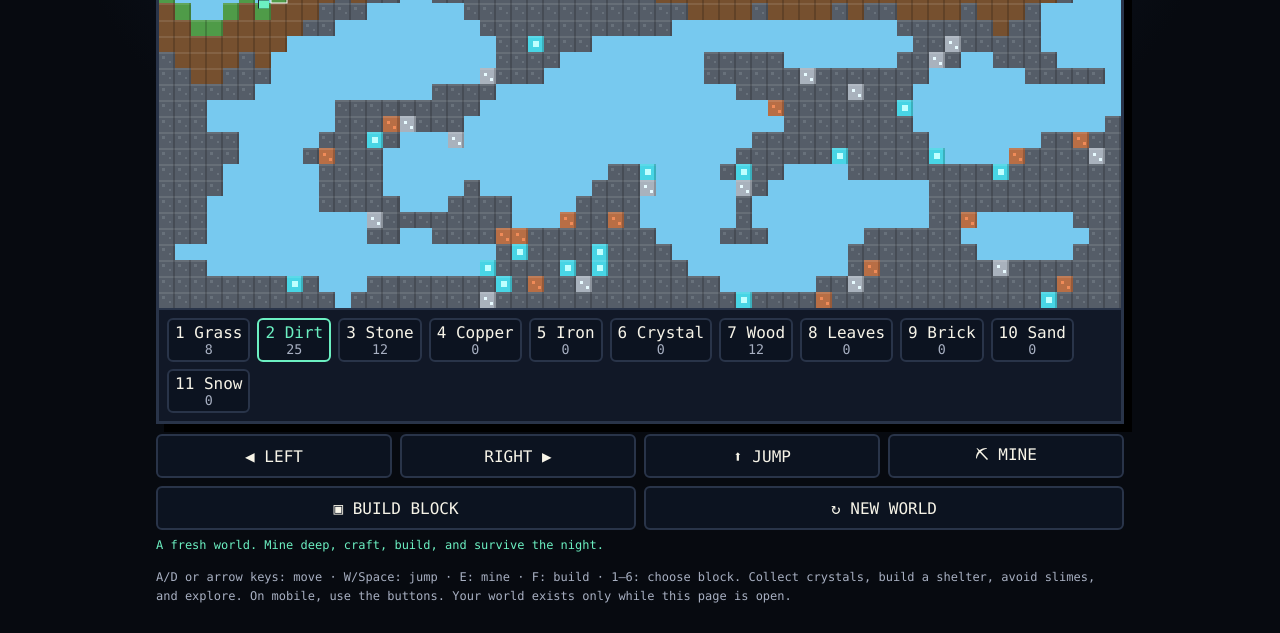
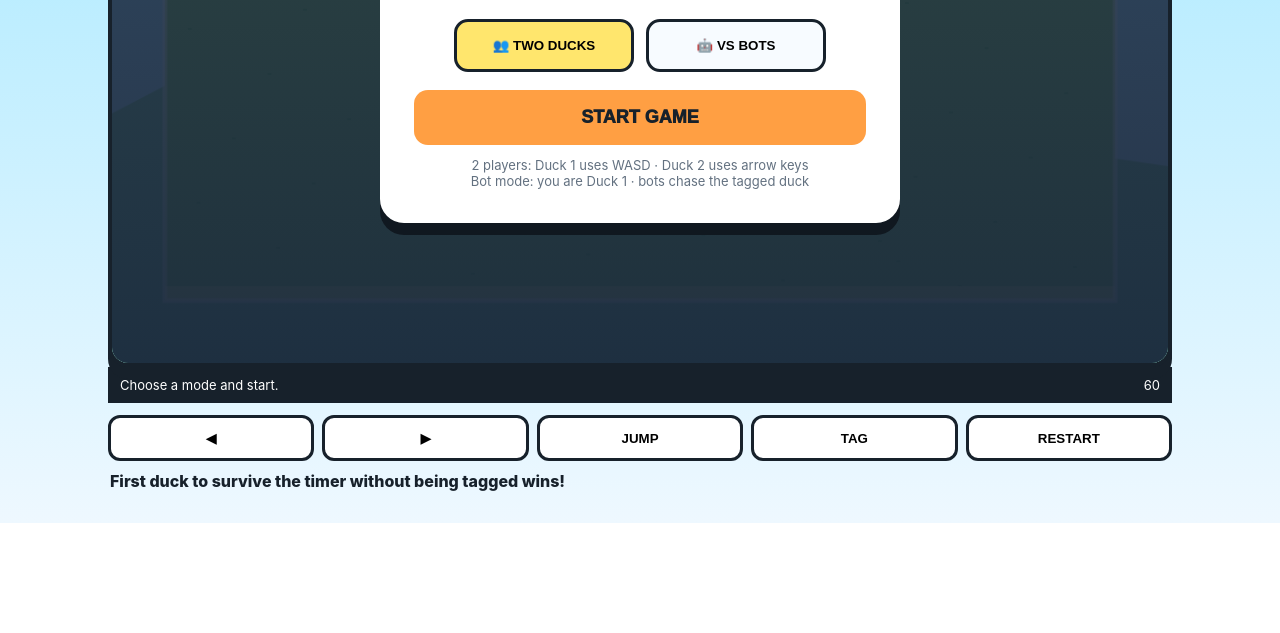
Before and after one commit to dammy403/dammy-pixel-portfolio, a plain HTML site: page game.html in a window 1280 px wide. Shown: the part 317-950 px from the top of the page. After the commit the page ends 840 px from the top, so only its background shows below. Drawn offline with Linux system fonts and the light colour scheme.

Commit message:
Transform Pixel Realms into Duck Tag game

```diff
--- a/game.html
+++ b/game.html
@@ -3,67 +3,112 @@
 <head>
 <meta charset="utf-8">
 <meta name="viewport" content="width=device-width,initial-scale=1">
-<title>PIXEL REALMS — DAMMY.EXE</title>
+<title>DUCK TAG — DAMMY.EXE</title>
 <style>
-:root{--bg:#070a10;--panel:#111827;--ink:#f7f4e8;--muted:#a8b0c2;--line:#293449;--accent:#6cf0c2;--pink:#ff79c6}
-*{box-sizing:border-box}body{margin:0;background:radial-gradient(circle at 50% 0,#1a2942,#070a10 55%);color:var(--ink);font-family:ui-monospace,SFMono-Regular,Menlo,monospace}
-.wrap{width:min(100%,1000px);margin:auto;padding:16px}.head{display:flex;justify-content:space-between;gap:12px;align-items:center;margin-bottom:10px}.title{font-weight:900;letter-spacing:2px}.stats{color:var(--muted);font-size:12px}
-.game{border:3px solid var(--line);background:#101820;box-shadow:8px 8px 0 #000;overflow:hidden}.screen{display:block;width:100%;height:auto;image-rendering:pixelated;background:#79c8ef;touch-action:none}
-.bar{display:flex;flex-wrap:wrap;gap:7px;padding:8px;background:var(--panel);border-top:2px solid var(--line)}button{font:inherit;color:var(--ink);background:#0c1320;border:2px solid var(--line);min-height:44px;border-radius:6px;cursor:pointer}button:hover{border-color:var(--accent)}button.active{border-color:var(--accent);color:var(--accent)}.slot{min-width:72px}.slot small{display:block;color:var(--muted)}
-.controls{display:grid;grid-template-columns:repeat(4,1fr);gap:8px;margin-top:10px}.wide{grid-column:span 2}.help{color:var(--muted);font-size:12px;line-height:1.6;margin:10px 0}.msg{min-height:20px;color:var(--accent);font-size:12px;margin:8px 0}
-@media(max-width:600px){.controls{grid-template-columns:repeat(2,1fr)}.wide{grid-column:span 1}.wrap{padding:10px}.stats{font-size:10px}}
+*{box-sizing:border-box}body{margin:0;background:linear-gradient(#9ee7ff,#eef8ff);font-family:Inter,system-ui,sans-serif;color:#17212b}
+.wrap{width:min(1100px,100%);margin:auto;padding:18px}.brand{font-weight:900;letter-spacing:3px;font-size:20px;margin-bottom:10px}
+.game{position:relative;border:4px solid #17212b;border-radius:20px;overflow:hidden;box-shadow:0 12px 0 #17212b;background:#8fdcff}
+canvas{display:block;width:100%;height:auto;image-rendering:auto}
+.menu{position:absolute;inset:0;display:flex;align-items:center;justify-content:center;background:linear-gradient(#16243acc,#16243aee);z-index:5}
+.card{width:min(520px,90%);padding:30px;border:4px solid #fff;border-radius:24px;background:#fff;box-shadow:0 12px 0 #101820;text-align:center}
+.logo{font-size:48px;font-weight:1000;letter-spacing:2px;margin:0 0 5px}.sub{color:#637180;margin:0 0 22px}
+.row{display:flex;gap:12px;justify-content:center;flex-wrap:wrap}.mode{padding:16px 22px;border:3px solid #17212b;border-radius:14px;background:#f7fbff;font-weight:900;cursor:pointer;min-width:180px}.mode:hover,.mode.active{background:#ffe66d}.start{margin-top:18px;width:100%;padding:17px;border:0;border-radius:14px;background:#ff9f43;color:#17212b;font-size:18px;font-weight:1000;cursor:pointer}
+.help{margin-top:12px;color:#637180;font-size:13px}.hud{display:flex;justify-content:space-between;gap:10px;flex-wrap:wrap;padding:10px 12px;background:#17212b;color:#fff;font-size:13px}.controls{display:flex;gap:8px;flex-wrap:wrap;margin-top:12px}.controls button{flex:1;min-width:110px;min-height:46px;border:3px solid #17212b;border-radius:12px;background:#fff;font-weight:900}.msg{min-height:24px;font-weight:800;margin:10px 2px}
+@media(max-width:600px){.logo{font-size:34px}.card{padding:20px}.mode{min-width:145px}}
 </style>
 </head>
 <body>
 <div class="wrap">
-<div class="head"><div class="title">PIXEL REALMS // DAMMY.EXE</div><div id="stats" class="stats"></div></div>
-<div class="game"><canvas id="screen" class="screen" width="960" height="576" aria-label="Pixel Realms game world"></canvas><div id="bar" class="bar"></div></div>
+<div class="brand">DAMMY.EXE // DUCK TAG</div>
+<div class="game">
+<canvas id="screen" width="1100" height="650"></canvas>
+<div id="menu" class="menu">
+ <div class="card">
+  <div class="logo">🦆 DUCK TAG</div>
+  <p class="sub">Run. Dodge. TAG the other ducks.</p>
+  <div class="row">
+   <button class="mode active" id="two">👥 TWO DUCKS</button>
+   <button class="mode" id="bots">🤖 VS BOTS</button>
+  </div>
+  <button class="start" id="start">START GAME</button>
+  <div class="help">2 players: Duck 1 uses WASD · Duck 2 uses arrow keys<br>Bot mode: you are Duck 1 · bots chase the tagged duck</div>
+ </div>
+</div>
+</div>
+<div class="hud"><span id="status">Choose a mode and start.</span><span id="timer">60</span></div>
 <div class="controls">
-<button id="left">◀ LEFT</button><button id="right">RIGHT ▶</button><button id="jump">⬆ JUMP</button><button id="action">⛏ MINE</button>
-<button id="build" class="wide">▣ BUILD BLOCK</button><button id="new" class="wide">↻ NEW WORLD</button>
+<button id="left">◀</button><button id="right">▶</button><button id="jump">JUMP</button><button id="tag">TAG</button><button id="restart">RESTART</button>
 </div>
-<div id="msg" class="msg" aria-live="polite"></div>
-<div class="help">A/D or arrow keys: move · W/Space: jump · E: mine · F: build · 1–6: choose block. Collect crystals, build a shelter, avoid slimes, and explore. On mobile, use the buttons. Your world exists only while this page is open.</div>
+<div id="msg" class="msg">First duck to survive the timer without being tagged wins!</div>
 </div>
 <script>
-(()=>{const c=document.getElementById('screen'),ctx=c.getContext('2d'),stats=document.getElementById('stats'),bar=document.getElementById('bar'),msg=document.getElementById('msg');
-const T=16,CW=90,CH=38,W=CW*T,H=CH*T;let map,fg,decor,slimes,particles,keys={},cam=0,sel=2,day=1,t=0,score=0,hp=100,maxhp=100,inv,player,paused=false;
-const B={1:['Grass','#4f9b48'],2:['Dirt','#76502f'],3:['Stone','#555d68'],4:['Copper','#b86e45'],5:['Iron','#a9b2bd'],6:['Crystal','#48d5e5'],7:['Wood','#85522d'],8:['Leaves','#3f8148'],9:['Brick','#a34e5f'],10:['Sand','#c9b26b'],11:['Snow','#d9eef1']};
+(()=>{const c=document.getElementById('screen'),x=c.getContext('2d'),menu=document.getElementById('menu'),status=document.getElementById('status'),timerEl=document.getElementById('timer'),msg=document.getElementById('msg');
+const W=1100,H=650,G=0.55;let mode='two',running=false,last=0,timeLeft=60,tagged=0,shake=0,particles=[],keys={},mobile={};let ducks=[];
+const arena={left:55,right:1045,top:80,bottom:585};
 function say(s){msg.textContent=s}
-function terrain(){map=Array.from({length:CH},()=>Array(CW).fill(0));fg=Array.from({length:CH},()=>Array(CW).fill(0));decor=Array.from({length:CH},()=>Array(CW).fill(0));
- let h=15;for(let x=0;x<CW;x++){h+=Math.floor(Math.random()*3)-1;h=Math.max(10,Math.min(19,h));let biome=x<28?0:x<60?1:2;for(let y=h;y<CH;y++){let b=y===h?(biome===2?10:1):(y<h+4?2:3);map[y][x]=b;if(y>h+4&&Math.random()<.055)map[y][x]=Math.random()<.45?4:5;if(y>h+7&&Math.random()<.018)map[y][x]=6}}
- for(let x=3;x<CW-3;x++){let ground=map.findIndex((r,y)=>y>5&&r[x]);if(ground>0&&Math.random()<.08&&x>4){for(let k=1;k<5&&ground-k>1;k++)map[ground-k][x]=7;for(let dx=-2;dx<=2;dx++)for(let dy=1;dy<=3;dy++)if(Math.random()<.72&&ground-4+dy>=0)map[ground-4+dy][x+dx]=8}}
- // caves
- for(let i=0;i<34;i++){let cx=5+Math.random()*(CW-10),cy=18+Math.random()*15,rx=2+Math.random()*4,ry=1+Math.random()*3;for(let y=Math.floor(cy-ry);y<=cy+ry;y++)for(let x=Math.floor(cx-rx);x<=cx+rx;x++)if(((x-cx)/(rx))**2+((y-cy)/(ry))**2<1)map[y]?.[x]&&(map[y][x]=0)}
- player={x:6,y:7,vx:0,vy:0,on:false,dir:1};slimes=[];particles=[];for(let i=0;i<12;i++){let x=12+Math.random()*72;slimes.push({x,y:6,vx:0,vy:0,on:false,hp:3,hit:0})}inv={1:8,2:25,3:12,4:0,5:0,6:0,7:12,8:0,9:0,10:0,11:0};cam=0;hp=maxhp;score=0;day=1;t=0;sel=2;say('A fresh world. Mine deep, craft, build, and survive the night.');render()}
-function solid(x,y){return x<0||x>=CW||y>=CH||(y>=0&&map[y][x]!==0)}
-function hit(o,nx,ny){let w=.72,h=.9,l=Math.floor(nx),r=Math.floor(nx+w),q=Math.floor(ny),bb=Math.floor(ny+h);return solid(l,q)||solid(r,q)||solid(l,bb)||solid(r,bb)}
-function move(o){o.vy+=.018;let nx=o.x+o.vx;if(!hit(o,nx,o.y))o.x=Math.max(0,Math.min(CW-1.1,nx));else o.vx=0;let ny=o.y+o.vy;if(!hit(o,o.x,ny)){o.y=ny;o.on=false}else{o.on=o.vy>0;o.vy=0}}
-function target(){return{x:Math.floor(player.x+player.dir*1.35),y:Math.floor(player.y+.5)}}
-function drop(x,y,n){for(let i=0;i<n;i++)particles.push({x:x*T,y:y*T,vx:(Math.random()-.5)*2,vy:-Math.random()*2,life:30,txt:'+'+B[n][0]})}
-function mine(){let q=target(),b=map[q.y]?.[q.x];if(!b){say('Swing! Nothing there.');return}if(b===8){b=8}map[q.y][q.x]=0;inv[b]=(inv[b]||0)+1;score+=b===6?100:10;drop(q.x,q.y,b);say('Mined '+B[b][0]+(b===6?' — RARE CRYSTAL!':''));render()}
-function build(){let q=target();if(map[q.y]?.[q.x]){say('Blocked.');return}if((inv[sel]||0)<1){say('Need '+B[sel][0]+'.');return}map[q.y][q.x]=sel;inv[sel]--;score+=3;say('Built '+B[sel][0]+'.');render()}
-function craft(){if((inv[7]||0)>=4&&(inv[3]||0)>=2){inv[7]-=4;inv[3]-=2;inv[9]=(inv[9]||0)+4;say('Crafted 4 Brick Blocks from wood + stone.')}else say('Crafting recipe: 4 Wood + 2 Stone = 4 Brick.')}
-function jump(){if(player.on){player.vy=-.32;player.on=false}}
-function hurt(n){hp=Math.max(0,hp-n);say('Ouch! Slime hit you.');for(let i=0;i<8;i++)particles.push({x:player.x*T,y:player.y*T,vx:(Math.random()-.5)*3,vy:-Math.random()*2,life:25,txt:'*'})}
-function update(){if(hp<=0){render();return}let L=keys.a||keys.ArrowLeft,R=keys.d||keys.ArrowRight;if(L){player.vx-=.04;player.dir=-1}if(R){player.vx+=.04;player.dir=1}player.vx*=.82;if(keys.w||keys.ArrowUp||keys[' '])jump();move(player);
- for(const e of slimes){if(e.hp<=0)continue;let dx=player.x-e.x;e.vx+=Math.sign(dx)*.004;e.vx=Math.max(-.06,Math.min(.06,e.vx));if(Math.random()<.008&&e.on)e.vy=-.25;move(e);if(Math.abs(dx)<.8&&Math.abs(player.y-e.y)<1&&e.hit<=0){hurt(8);e.hit=40}e.hit--}
- for(let i=particles.length-1;i>=0;i--){let p=particles[i];p.x+=p.vx;p.y+=p.vy;p.vy+=.08;p.life--;if(p.life<=0)particles.splice(i,1)}
- t++;if(t%2100===0)day++;cam=Math.max(0,Math.min(CW-60,player.x-30));render();requestAnimationFrame(update)}
-function tile(b,x,y){let X=(x-cam)*T,Y=y*T;if(X<-T||X>W)return;ctx.fillStyle=B[b][1];ctx.fillRect(X,Y,T,T);ctx.fillStyle='rgba(255,255,255,.10)';ctx.fillRect(X,Y,T,2);ctx.fillStyle='rgba(0,0,0,.18)';ctx.fillRect(X+T-2,Y,2,T);if(b===3){ctx.fillStyle='#68717b';ctx.fillRect(X+3,Y+4,3,3);ctx.fillRect(X+10,Y+9,2,2)}if(b===4||b===5){ctx.fillStyle=b===4?'#f08b58':'#e7faff';ctx.fillRect(X+4,Y+5,3,3);ctx.fillRect(X+10,Y+10,3,3)}if(b===6){ctx.fillStyle='#bfffff';ctx.fillRect(X+5,Y+5,6,6)}}
-function render(){let night=(t%2100)>1450;ctx.fillStyle=night?'#10182f':'#77c9ef';ctx.fillRect(0,0,W,H);ctx.fillStyle=night?'#f1e8a7':'#ffe18a';ctx.beginPath();ctx.arc(night?820:110,65,night?17:25,0,7);ctx.fill();
- for(let y=0;y<CH;y++)for(let x=0;x<CW;x++)if(map[y][x])tile(map[y][x],x,y);
- for(const e of slimes)if(e.hp>0){let X=(e.x-cam)*T,Y=e.y*T;ctx.fillStyle='#a85de0';ctx.fillRect(X+1,Y+5,14,11);ctx.fillStyle='#fff';ctx.fillRect(X+4,Y+8,3,3);ctx.fillRect(X+10,Y+8,3,3);ctx.fillStyle='#40204e';ctx.fillRect(X+5,Y+12,7,2)}
- let X=(player.x-cam)*T,Y=player.y*T;ctx.fillStyle='#1d2630';ctx.fillRect(X+3,Y+6,11,14);ctx.fillStyle='#f0b27a';ctx.fillRect(X+5,Y,9,9);ctx.fillStyle='#6cf0c2';ctx.fillRect(X+4,Y+12,10,8);ctx.fillStyle='#242b35';ctx.fillRect(X+(player.dir>0?12:1),Y+8,4,3);
- for(const p of particles){ctx.fillStyle='#fff';ctx.font='8px monospace';ctx.fillText(p.txt,p.x-cam*T,p.y)}
- let q=target();ctx.strokeStyle='#fff';ctx.lineWidth=1;ctx.strokeRect((q.x-cam)*T,q.y*T,T,T);
- stats.textContent=(hp>0?'DAY '+day+' • HP '+Math.ceil(hp)+'/'+maxhp+' • SCORE '+score+(night?' • NIGHT':' • DAY'):'GAME OVER • PRESS R TO RESTART');
- bar.innerHTML='';for(let i=1;i<=11;i++){let z=document.createElement('button');z.className='slot'+(i===sel?' active':'');z.type='button';z.innerHTML=i+' '+B[i][0]+'<small>'+(inv[i]||0)+'</small>';z.onclick=()=>{sel=i;render()};bar.appendChild(z)}}
-function hold(id,k){let b=document.getElementById(id);b.addEventListener('pointerdown',e=>{e.preventDefault();keys[k]=true});['pointerup','pointercancel','pointerleave'].forEach(v=>b.addEventListener(v,()=>keys[k]=false))}
-hold('left','ArrowLeft');hold('right','ArrowRight');document.getElementById('jump').onclick=jump;document.getElementById('action').onclick=mine;document.getElementById('build').onclick=build;document.getElementById('new').onclick=terrain;
-document.getElementById('new').onclick=terrain;document.getElementById('action').onclick=mine;
-window.addEventListener('keydown',e=>{keys[e.key]=true;if(e.key==='e'||e.key==='E')mine();if(e.key==='f'||e.key==='F')build();if(e.key==='c'||e.key==='C')craft();if(e.key==='r'||e.key==='R')terrain();if(e.key>='1'&&e.key<='9'){sel=+e.key;render()}});
-window.addEventListener('keyup',e=>keys[e.key]=false);terrain();requestAnimationFrame(update)})();
-</script>
+function reset(){timeLeft=60;tagged=0;shake=0;particles=[];ducks=[];
+ const add=(name,x,y,body,ctrl,bot=false)=>ducks.push({name,x,y,vx:0,vy:0,dir:1,body,ctrl,bot,tag:false,cool:0,ai:Math.random()*10});
+ add('Duck 1',220,450,'#ffd83d',{l:'a',r:'d',j:'w'});
+ if(mode==='two')add('Duck 2',850,450,'#78d7ff',{l:'ArrowLeft',r:'ArrowRight',j:'ArrowUp'});
+ else{add('Bot Blue',760,420,'#78d7ff',{},true);add('Bot Pink',900,470,'#ff91c8',{},true)}
+ ducks[0].tag=true; status.textContent=mode==='two'?'Duck 1 is IT!':'Duck 1 is IT!';say('TAG the other duck before they get away!');running=true;menu.style.display='none';last=performance.now();requestAnimationFrame(loop)}
+function ground(y){return y<arena.bottom}
+function jump(d){if(d.y>=arena.bottom-48){d.vy=-11}}
+function dist(a,b){return Math.hypot(a.x-b.x,a.y-b.y)}
+function tagAttempt(d){if(!running||d.cool>0)return;for(const o of ducks)if(o!==d&&dist(d,o)<70){d.tag=true;o.tag=false;tagged=ducks.indexOf(d);say(d.name+' is IT!');d.cool=35;particles.push({x:o.x,y:o.y,life:35});return}}
+function botAI(d){let target=ducks.find(o=>o.tag)!==d?ducks.find(o=>o.tag):ducks[0];if(!target)return;let dx=target.x-d.x;d.vx+=Math.sign(dx)*.22;d.dir=dx<0?-1:1;if(Math.abs(dx)<85&&Math.random()<.08)tagAttempt(d);if(Math.random()<.018&&d.y>=arena.bottom-50)jump(d)}
+function update(dt){timeLeft-=dt;if(timeLeft<=0){timeLeft=0;running=false;let it=ducks.find(d=>d.tag);say(it?it.name+' is IT when time ran out!':'Time!');menu.style.display='flex';document.querySelector('.logo').textContent='🏆 ROUND OVER';document.getElementById('start').textContent='PLAY AGAIN';return}
+ for(const d of ducks){if(d.cool>0)d.cool--;if(d.bot)botAI(d);else{if(keys[d.ctrl.l]||mobile.left)d.vx-=.45;if(keys[d.ctrl.r]||mobile.right)d.vx+=.45;if(keys[d.ctrl.j]||mobile.jump)jump(d)}d.vx*=.86;d.vx=Math.max(-6,Math.min(6,d.vx));d.x+=d.vx;d.vy+=G;d.y+=d.vy;if(d.y>arena.bottom-48){d.y=arena.bottom-48;d.vy=0}d.x=Math.max(arena.left+25,Math.min(arena.right-25,d.x));if(Math.abs(d.vx)>.1)d.dir=d.vx<0?-1:1}
+ if(mode==='two'&&Math.random()<.01){let a=ducks.find(d=>d.tag);if(a&&dist(a,ducks.find(d=>d!==a))<58)tagAttempt(a)}
+ if(mode==='two'&&mobile.tag)tagAttempt(ducks[0]);
+ for(let i=particles.length-1;i>=0;i--){particles[i].life--;if(particles[i].life<=0)particles.splice(i,1)}
+ timerEl.textContent=Math.ceil(timeLeft);status.textContent=ducks.map(d=>(d.tag?'★ ':'')+d.name).join('  •  ');render()}
+function duck(d){x.save();x.translate(d.x,d.y);x.scale(d.dir,1);
+ // shadow
+ x.fillStyle='#0003';x.beginPath();x.ellipse(0,48,35,8,0,0,Math.PI*2);x.fill();
+ // tail
+ x.fillStyle=d.body;x.beginPath();x.ellipse(-28,2,15,12,-.6,0,Math.PI*2);x.fill();
+ // body
+ x.beginPath();x.ellipse(0,18,34,29,0,0,Math.PI*2);x.fill();
+ // wing
+ x.fillStyle='#00000012';x.beginPath();x.ellipse(-8,20,21,14,-.35,0,Math.PI*2);x.fill();
+ // neck/head
+ x.fillStyle=d.body;x.beginPath();x.ellipse(15,-17,27,27,0,0,Math.PI*2);x.fill();
+ // head highlight
+ x.fillStyle='#ffffff66';x.beginPath();x.ellipse(22,-25,11,8,-.4,0,Math.PI*2);x.fill();
+ // eye
+ x.fillStyle='#17212b';x.beginPath();x.arc(24,-22,4,0,Math.PI*2);x.fill();x.fillStyle='#fff';x.beginPath();x.arc(25,-23,1.3,0,Math.PI*2);x.fill();
+ // beak
+ x.fillStyle='#f28c28';x.beginPath();x.moveTo(39,-15);x.lineTo(57,-9);x.lineTo(39,-3);x.closePath();x.fill();
+ // feet
+ x.strokeStyle='#f28c28';x.lineWidth=5;x.lineCap='round';x.beginPath();x.moveTo(-10,43);x.lineTo(-15,52);x.moveTo(10,43);x.lineTo(15,52);x.stroke();
+ // tag bubble
+ if(d.tag){x.fillStyle='#ff5d5d';x.beginPath();x.arc(0,-58,14,0,Math.PI*2);x.fill();x.fillStyle='#fff';x.font='bold 18px system-ui';x.textAlign='center';x.fillText('!',0,-52)}
+ x.restore()}
+function render(){x.clearRect(0,0,W,H);
+ let g=x.createLinearGradient(0,0,0,H);g.addColorStop(0,'#8cddff');g.addColorStop(1,'#d9f5ff');x.fillStyle=g;x.fillRect(0,0,W,H);
+ // sun/clouds
+ x.fillStyle='#ffe37b';x.beginPath();x.arc(930,105,42,0,Math.PI*2);x.fill();
+ x.fillStyle='#ffffff99';for(const p of [[150,120,60],[400,165,45],[700,115,70]]){x.beginPath();x.arc(p[0],p[1],p[2],0,Math.PI*2);x.fill()}
+ // distant hills
+ x.fillStyle='#8bcf9b';x.beginPath();x.moveTo(0,430);for(let i=0;i<=1100;i+=55)x.lineTo(i,390-Math.sin(i/100)*55);x.lineTo(1100,650);x.lineTo(0,650);x.fill();
+ // arena
+ x.fillStyle='#8fd06a';x.fillRect(arena.left,arena.top,arena.right-arena.left,arena.bottom-arena.top);
+ x.fillStyle='#6fbd55';for(let i=0;i<70;i++){let px=70+(i*83)%950,py=120+(i*47)%450;x.fillRect(px,py,4,2)}
+ x.fillStyle='#c9e78a';x.fillRect(arena.left,arena.bottom-15,arena.right-arena.left,15);
+ x.strokeStyle='#fff8';x.lineWidth=5;x.strokeRect(arena.left,arena.top,arena.right-arena.left,arena.bottom-arena.top);
+ for(const d of ducks)duck(d);
+ for(const p of particles){x.fillStyle='#fff';x.font='bold 24px system-ui';x.fillText('💥',p.x-12,p.y-50)}
+ // center tag hint
+ x.fillStyle='#17212b99';x.font='bold 14px system-ui';x.textAlign='center';x.fillText('GET CLOSE AND PRESS TAG',W/2,arena.top+28);x.textAlign='left'}
+function loop(now){if(!running)return;let dt=Math.min(.035,(now-last)/1000);last=now;update(dt);requestAnimationFrame(loop)}
+function choose(m){mode=m;document.getElementById('two').classList.toggle('active',m==='two');document.getElementById('bots').classList.toggle('active',m==='bots')}
+document.getElementById('two').onclick=()=>choose('two');document.getElementById('bots').onclick=()=>choose('bots');document.getElementById('start').onclick=reset;document.getElementById('restart').onclick=()=>{document.querySelector('.logo').textContent='🦆 DUCK TAG';document.getElementById('start').textContent='START GAME';menu.style.display='flex';running=false};
+window.onkeydown=e=>{keys[e.key]=true;if(e.key==='e'||e.key==='E')tagAttempt(ducks[0]);if(e.key==='r'||e.key==='R'&&!running)reset()};window.onkeyup=e=>keys[e.key]=false;
+function hold(id,k){let b=document.getElementById(id);b.onpointerdown=()=>mobile[k]=true;b.onpointerup=b.onpointercancel=()=>mobile[k]=false}
+hold('left','left');hold('right','right');hold('jump','jump');document.getElementById('tag').onclick=()=>tagAttempt(ducks[0]);
+document.getElementById('restart').onclick=()=>{running=false;menu.style.display='flex';document.querySelector('.logo').textContent='🦆 DUCK TAG';document.getElementById('start').textContent='START GAME';say('Pick TWO DUCKS or VS BOTS.');};
+render();
+})();</script>
 </body>
 </html>
```
